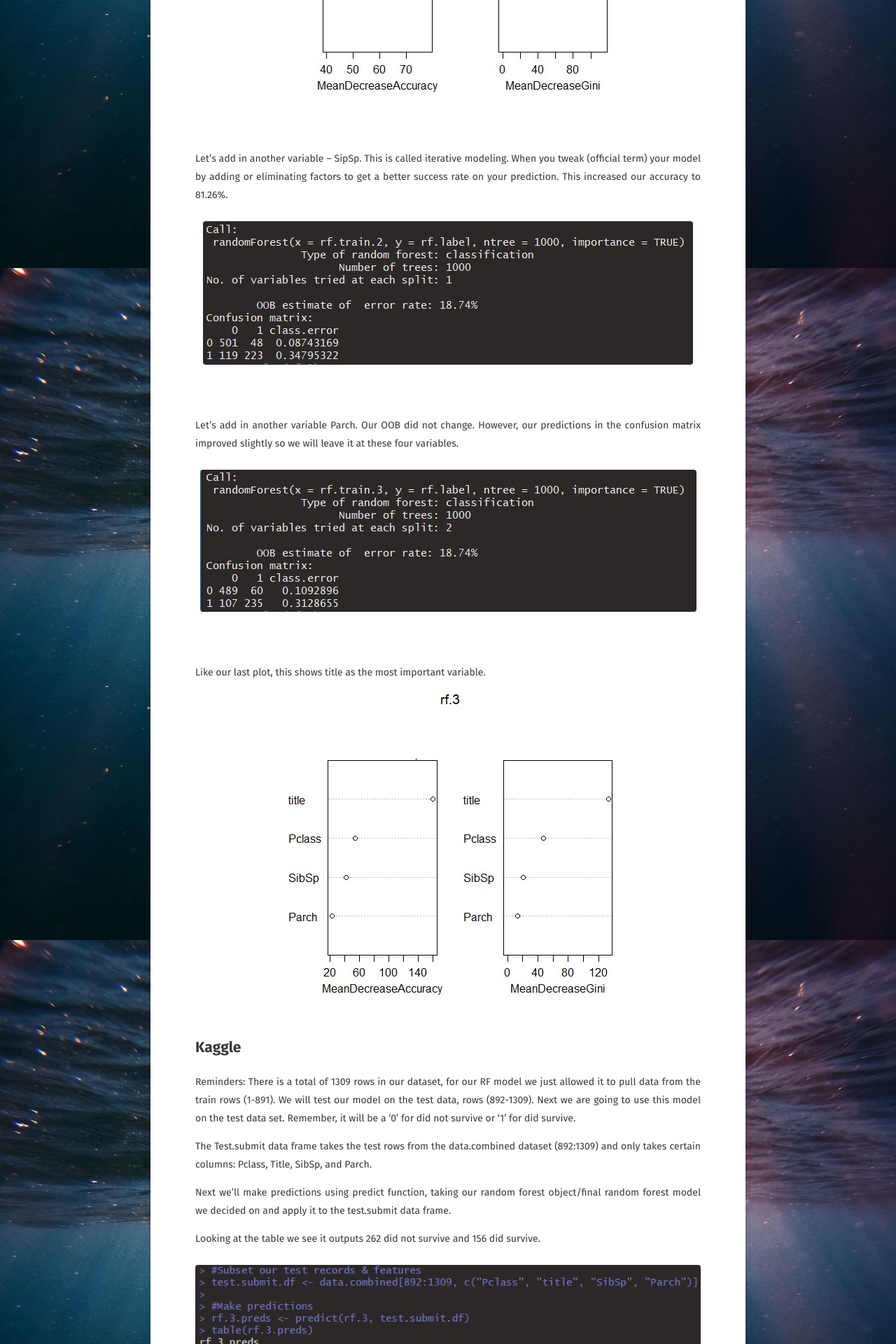
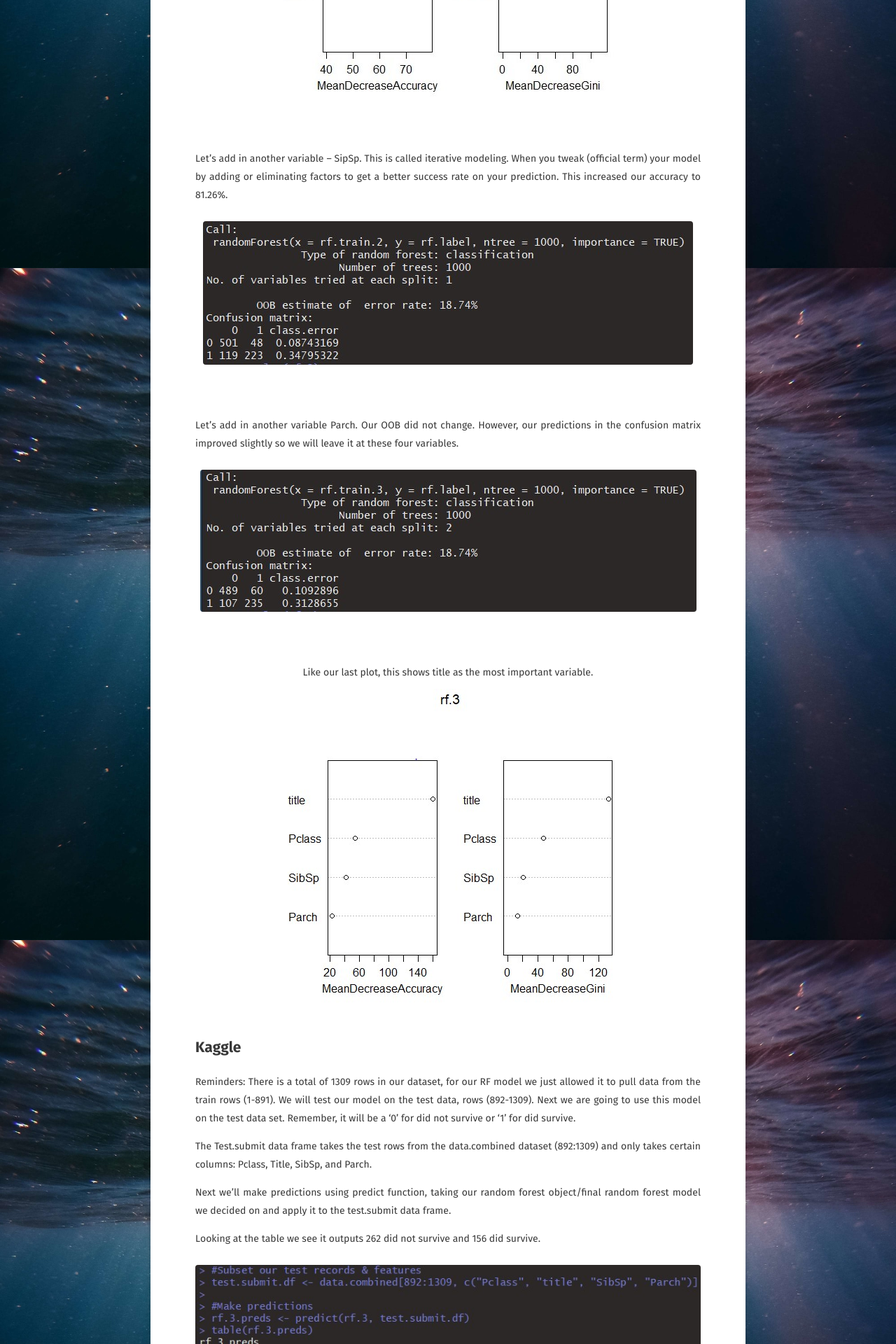
Before and after one commit to sarahschirduan/sarahschirduan.github.io, a Jekyll site: the page built from _posts/2019-06-15-titanic-part2.md, in a window 1280 px wide. Shown: the part 3457-5377 px from the top of the page at 70% size. Built offline with Jekyll 4.4.1, drawn with Linux system fonts in a browser that asks for light colours; some web fonts are replaced.

Commit message:
Update 2019-06-15-titanic-part2.md

```diff
--- a/_posts/2019-06-15-titanic-part2.md
+++ b/_posts/2019-06-15-titanic-part2.md
@@ -86,7 +86,7 @@ Let’s add in another variable Parch. Our OOB did not change. However, our pred
 </figure>
 <br>
 
-<c>Like our last plot, this shows title as the most important variable.</c>
+<center>Like our last plot, this shows title as the most important variable.</center>
 
 <figure>
 <a href="/assets/img/2titanic6jpg"><img src="/assets/img/2titanic6.jpg"></a>
```
